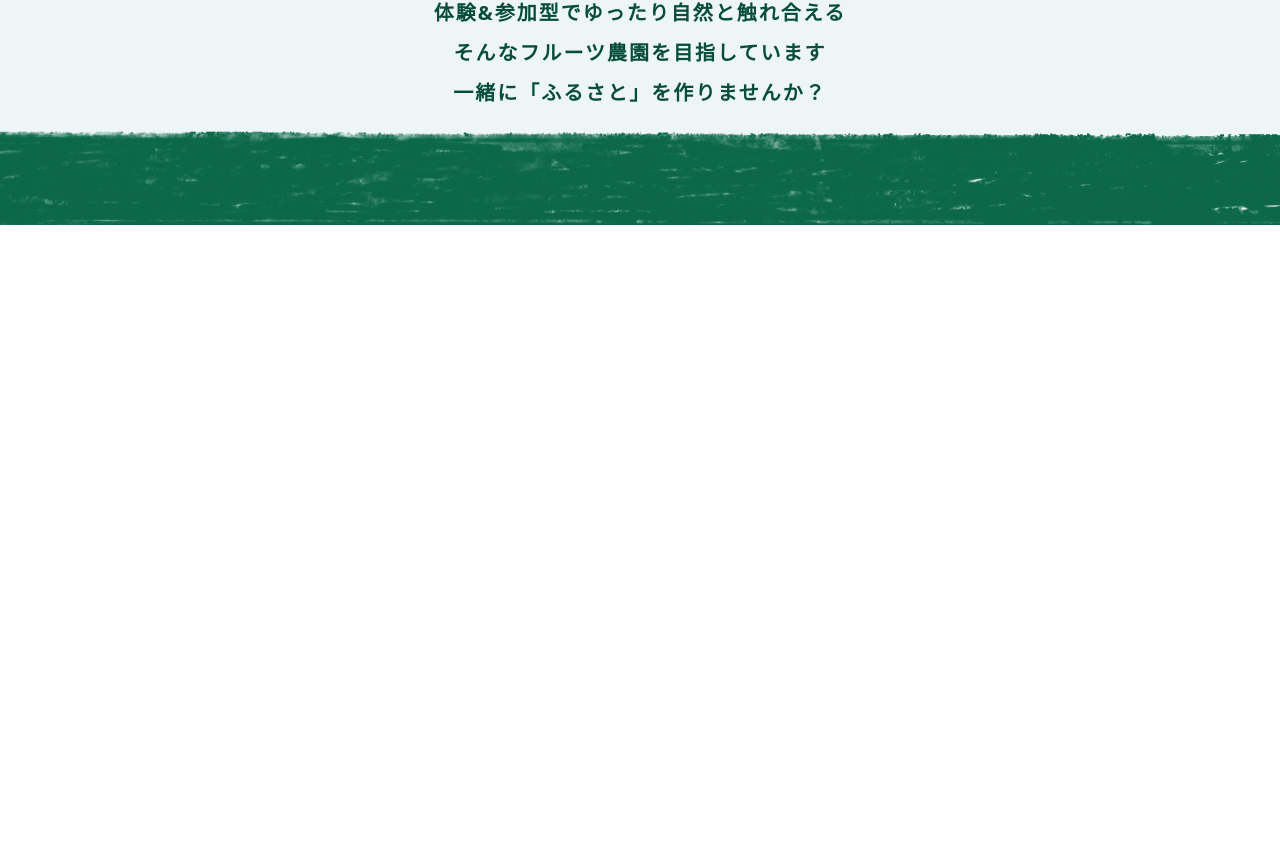
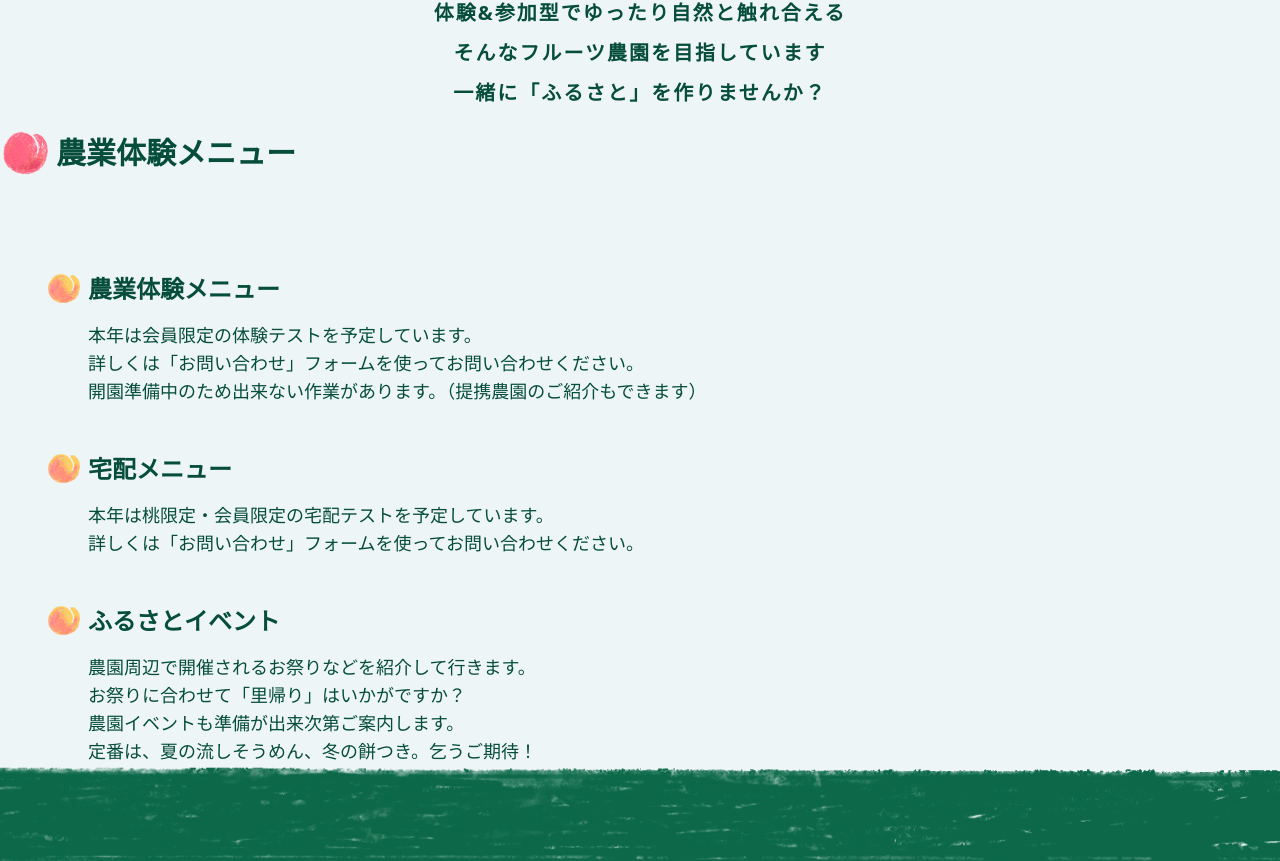
Before and after one commit to iza-world/nextjs_template, a Next.js app: page / in a window 1280 px wide. Shown: the part 351-1212 px from the top of the page. Before the commit the page ends 800 px from the top, so only its background shows below. Built offline with nearby package versions, Linux system fonts and the light colour scheme; a web font is replaced by a local one.

Commit message:
update: add menus to sections

```diff
--- /dev/null
+++ b/pages/Sections/Menus.tsx
@@ -0,0 +1,31 @@
+import Section, { Subsection } from './SectionContainer';
+
+export default function Menus() {
+  return (
+    <Section sectionTitle="農業体験メニュー">
+      <Subsection subsectionTitle="農業体験メニュー">
+        本年は会員限定の体験テストを予定しています。
+        <br />
+        詳しくは「お問い合わせ」フォームを使ってお問い合わせください。
+        <br />
+        開園準備中のため出来ない作業があります。（提携農園のご紹介もできます）
+      </Subsection>
+      <Subsection subsectionTitle="宅配メニュー">
+        本年は桃限定・会員限定の宅配テストを予定しています。
+        <br />
+        詳しくは「お問い合わせ」フォームを使ってお問い合わせください。
+      </Subsection>
+      <Subsection subsectionTitle="ふるさとイベント">
+        農園周辺で開催されるお祭りなどを紹介して行きます。
+        <br />
+        お祭りに合わせて「里帰り」はいかがですか？
+        <br />
+        農園イベントも準備が出来次第ご案内します。
+        <br />
+        定番は、夏の流しそうめん、冬の餅つき。乞うご期待！
+
+      </Subsection>
+    </Section>
+
+  );
+}
--- /dev/null
+++ b/pages/Sections/index.tsx
@@ -0,0 +1,7 @@
+import Menus from './Menus';
+
+export default function Sections() {
+  return (
+    <Menus />
+  );
+}
--- a/pages/index.tsx
+++ b/pages/index.tsx
@@ -1,5 +1,6 @@
 import Layout from './Layout';
 import Navbar from './Navbar';
+import Sections from './Sections';
 
 export default function Home() {
   return (
@@ -20,6 +21,7 @@
           一緒に「ふるさと」を作りませんか？
         </div>
       </div>
+      <Sections />
       <img src="images/draws/bottomBar.png" alt="" className="object-cover object-bottom h-24 w-screen" />
     </Layout>
   );
```
